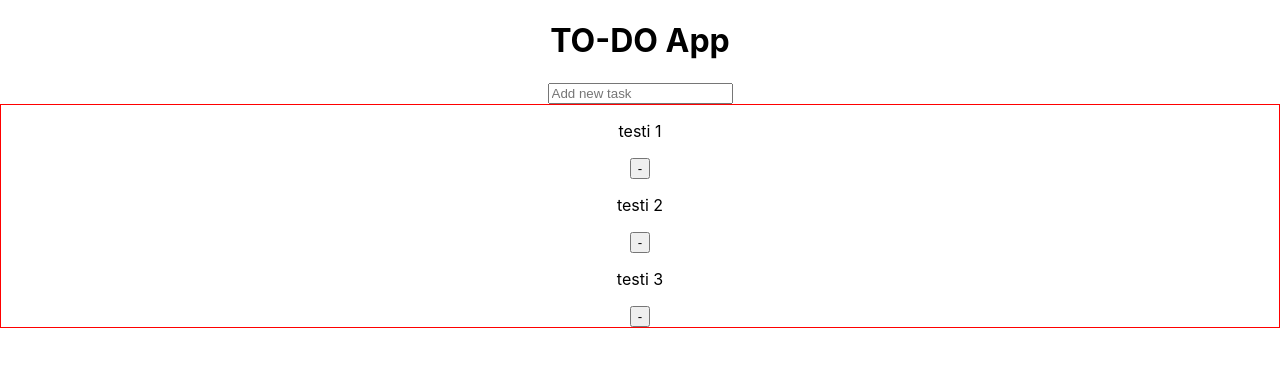
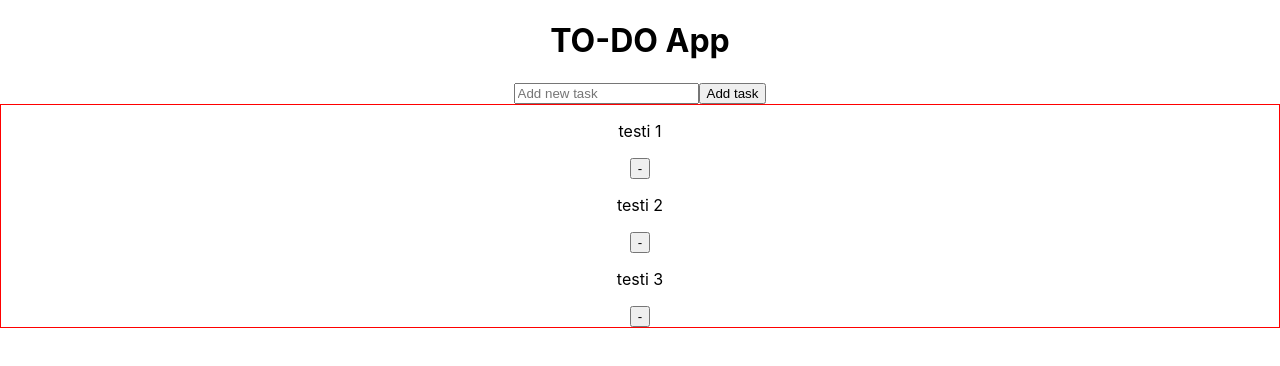
Before and after one commit to ratymatti/react-to-do, a React (Create React App) app: page / in a window 1280 px wide. Shown: the top 366 px of the page. Built offline with nearby package versions, Linux system fonts and the light colour scheme.

Commit message:
created functionality to add new tasks

```diff
--- a/src/App.js
+++ b/src/App.js
@@ -19,7 +19,7 @@ class App extends React.Component {
   addTask(task) {
     let tasks = this.state.tasks;
 
-    tasks.push(task);
+    tasks.push({id: (tasks.length + 1), value: task});
 
     this.setState({ tasks: tasks })
   }
@@ -36,8 +36,8 @@ class App extends React.Component {
     return (
       <div className="App">
           <h1>TO-DO App</h1>
-          <AddElement />
-          <ListContainer taskList={this.state.tasks}
+          <AddElement onAdd={this.addTask} />
+          <ListContainer  taskList={this.state.tasks}
                           onRemove={this.removeTask} />
       </div>
     );
--- a/src/components/AddElement/AddElement.js
+++ b/src/components/AddElement/AddElement.js
@@ -2,10 +2,30 @@ import React from "react";
 import "./AddElement.css";
 
 class AddElement extends React.Component {
+    constructor(props) {
+        super(props);
+
+        this.state = {
+            taskToAdd: ''
+        }
+
+        this.addNewTask = this.addNewTask.bind(this);
+        this.handleChange = this.handleChange.bind(this);
+    }
+
+    addNewTask() {
+        this.props.onAdd(this.state.taskToAdd);
+    }
+
+    handleChange(event) {
+        this.setState({ taskToAdd: event.target.value });
+    }
+
     render() {
         return (
             <div className="addTasks">
-                <input placeholder="Add new task"></input>
+                <input onSubmit={this.handleChange} onChange={this.handleChange} placeholder="Add new task"></input>
+                <button onClick={this.addNewTask} className="addButton">Add task</button>
             </div>
         )
     }
```
